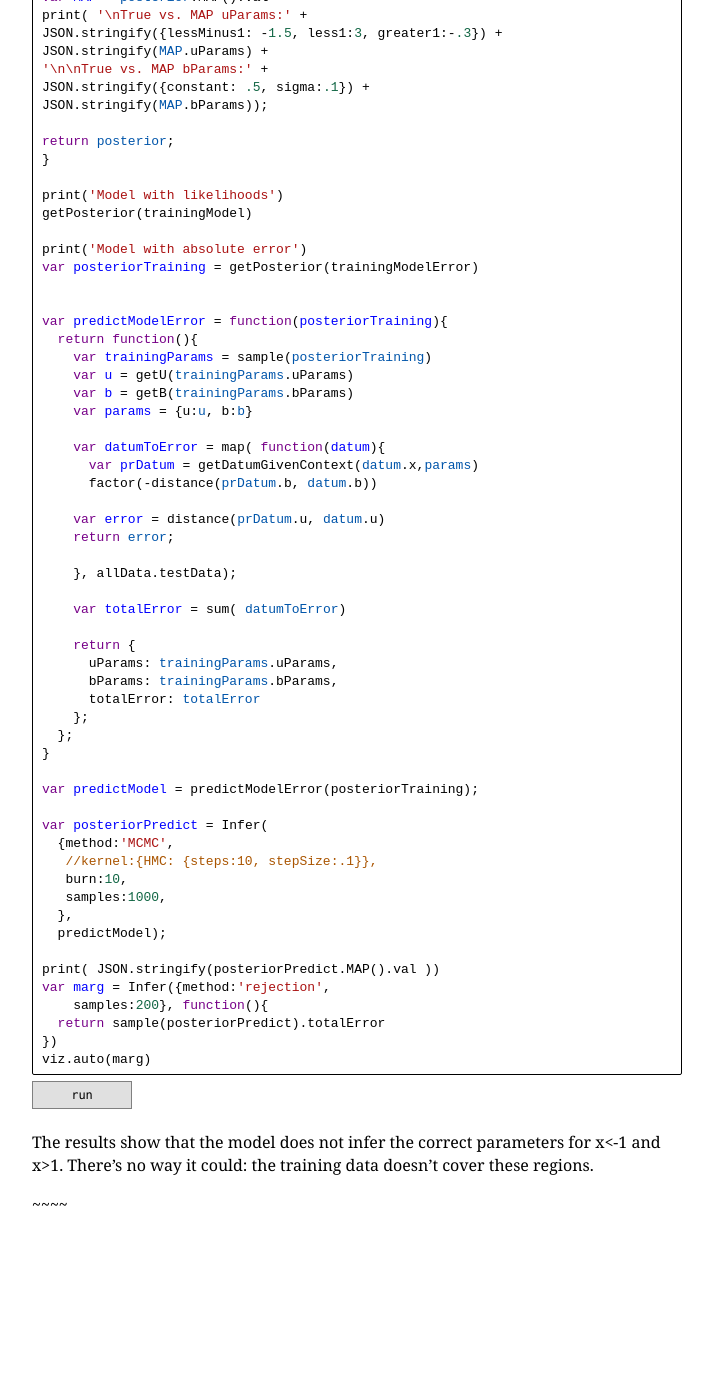
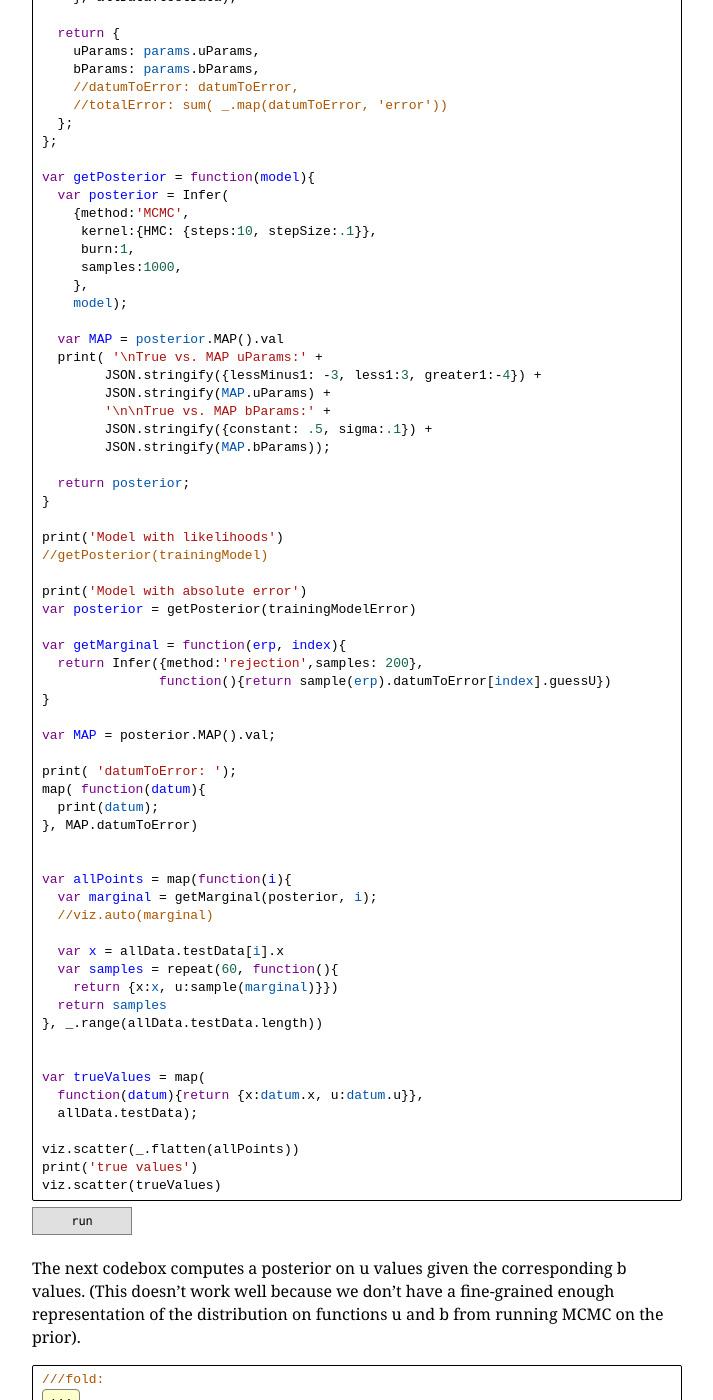
Before and after one commit to stuhlmueller/connoisseur, a Jekyll site: the page built from models/99-model1.md, in a window 1280 px wide and 1400 px high, scrolled down 4722 px. Shown: the whole window, without its empty margins (26-739 px from the left). Built offline with Jekyll 4.4.1, drawn with Linux system fonts in a browser that asks for light colours; nearby versions of some CDN libraries; a script that is not in the unit is left out; before the commit the page ends 6002 px from its top, so only the background shows below that; some of the changed text lies outside the part shown.

Commit message:
trying to infer the u values from the bs and failing

```diff
--- a/models/99-model1.md
+++ b/models/99-model1.md
@@ -186,15 +186,17 @@
 
 Putting everything together, we do inference on the training set to learn the parameters of u and b. We first do this using likelihoods (via `score`) and then we do this using an error function.
 
+
+
 ~~~~
 ///fold:
 
 var u = function(x){
 
   var getCoefficient = function(x){
-    if (x<-1){return -1.5}
+    if (x<-1){return -3}
     if (x<1){return 3}
-    if (x>=1){return -.3}
+    if (x>=1){return -4}
   }
 
   return Gaussian({mu:getCoefficient(x)*x, sigma:.1})
@@ -243,7 +245,7 @@
   var trainingPrior = function(){return sample(Uniform({a:-.5, b:.5}));}
   var trainingData = generateData(numberTrainingData, trainingPrior)
 
-  var testPrior = function(){return sample(Uniform({a:-1.5, b:1.5}));}
+  var testPrior = function(){return sample(Uniform({a:-2, b:2}));}
   var testData = generateData(numberTestData, testPrior)
 
   var displayData = function(trainingData, testData){
@@ -263,7 +265,7 @@
           testData: testData};
 };
 
-var allData = getAllData(10, 20, trueParams);
+var allData = getAllData(15, 20, trueParams);
 
 
 
@@ -322,6 +324,14 @@
 
 
 var distance = function(x,y){return Math.abs(x-y)};
+var factorBValues = false;
+
+
+// Currently this is not working. Double check
+// that MAP estimate of parameters is working
+// properly as a performance measure. Think more
+// about what might be going wrong. (Can reduce
+// number of data points, try SMC or variational).
 
 var trainingModelError = function(){
   var params = priorParams();
@@ -332,41 +342,89 @@
     factor(-error)
   }, allData.trainingData);
 
+
+  var datumToError = map( function(datum){
+      var predictDatum = getDatumGivenContext(datum.x, params)
+
+      if (factorBValues){factor(-distance(predictDatum.b, datum.b))}
+
+      //var error = distance(predictDatum.u, datum.u)
+      //return {x:datum.x, guessU: predictDatum.u, u: datum.u, error:error};
+    }, allData.testData);
+
   return {
     uParams: params.uParams,
     bParams: params.bParams,
+    //datumToError: datumToError,
+    //totalError: sum( _.map(datumToError, 'error'))
   };
 };
 
 var getPosterior = function(model){
+  var posterior = Infer(
+    {method:'MCMC',
+     kernel:{HMC: {steps:10, stepSize:.1}},
+     burn:1,
+     samples:1000,
+    },
+    model);
 
-    var posterior = Infer(
-        {method:'MCMC',
-   kernel:{HMC: {steps:10, stepSize:.1}},
-   burn:1,
-   samples:1000,
-  },
-  model);
+  var MAP = posterior.MAP().val
+  print( '\nTrue vs. MAP uParams:' +
+        JSON.stringify({lessMinus1: -3, less1:3, greater1:-4}) +
+        JSON.stringify(MAP.uParams) +
+        '\n\nTrue vs. MAP bParams:' +
+        JSON.stringify({constant: .5, sigma:.1}) +
+        JSON.stringify(MAP.bParams));
 
-var MAP = posterior.MAP().val
-print( '\nTrue vs. MAP uParams:' +
-JSON.stringify({lessMinus1: -1.5, less1:3, greater1:-.3}) +
-JSON.stringify(MAP.uParams) +
-'\n\nTrue vs. MAP bParams:' +
-JSON.stringify({constant: .5, sigma:.1}) +
-JSON.stringify(MAP.bParams));
-
-return posterior;
+  return posterior;
 }
 
 print('Model with likelihoods')
-getPosterior(trainingModel)
+//getPosterior(trainingModel)
 
 print('Model with absolute error')
-var posteriorTraining = getPosterior(trainingModelError)
+var posterior = getPosterior(trainingModelError)
+
+var getMarginal = function(erp, index){
+  return Infer({method:'rejection',samples: 200},
+               function(){return sample(erp).datumToError[index].guessU})
+}
+
+var MAP = posterior.MAP().val;
+
+print( 'datumToError: ');
+map( function(datum){
+  print(datum);
+}, MAP.datumToError)
 
 
-var predictModelError = function(posteriorTraining){
+var allPoints = map(function(i){
+  var marginal = getMarginal(posterior, i);
+  //viz.auto(marginal)
+
+  var x = allData.testData[i].x
+  var samples = repeat(60, function(){
+    return {x:x, u:sample(marginal)}})
+  return samples
+}, _.range(allData.testData.length))
+
+
+var trueValues = map(
+  function(datum){return {x:datum.x, u:datum.u}},
+  allData.testData);
+
+viz.scatter(_.flatten(allPoints))
+print('true values')
+viz.scatter(trueValues)
+
+~~~~
+
+The next codebox computes a posterior on u values given the corresponding b values. (This doesn't work well because we don't have a fine-grained enough representation of the distribution on functions u and b from running MCMC on the prior).
+
+~~~~
+///fold:
+var predictModelError = function(posteriorTraining, factorBValues){
   return function(){
     var trainingParams = sample(posteriorTraining)
     var u = getU(trainingParams.uParams)
@@ -374,42 +432,90 @@
     var params = {u:u, b:b}
 
     var datumToError = map( function(datum){
-      var prDatum = getDatumGivenContext(datum.x,params)
-      factor(-distance(prDatum.b, datum.b))
+      var predictDatum = getDatumGivenContext(datum.x, params)
 
-    var error = distance(prDatum.u, datum.u)
-    return error;
+      if (factorBValues){
+        factor(-distance(predictDatum.b, datum.b))
+      }
 
+      var error = distance(predictDatum.u, datum.u)
+      return {x:datum.x, guessU: predictDatum.u, u: datum.u, error:error};
     }, allData.testData);
 
-    var totalError = sum( datumToError)
+    var totalError = sum( _.map(datumToError, 'error'));
 
     return {
       uParams: trainingParams.uParams,
       bParams: trainingParams.bParams,
+      datumToError: datumToError,
       totalError: totalError
     };
   };
 }
 
-var predictModel = predictModelError(posteriorTraining);
+var runPosteriorPrediction = function(model){
 
-var posteriorPredict = Infer(
-  {method:'MCMC',
-   //kernel:{HMC: {steps:10, stepSize:.1}},
-   burn:10,
-   samples:1000,
-  },
-  predictModel);
+  var posteriorPredict = Infer(
+    {method:'MCMC',
+     kernel:{HMC: {steps:10, stepSize:.1}},
+     burn:20,
+     samples:2000,
+    },
+    model);
 
-print( JSON.stringify(posteriorPredict.MAP().val ))
-var marg = Infer({method:'rejection',
-    samples:200}, function(){
-  return sample(posteriorPredict).totalError
-})
-viz.auto(marg)
+
+  print( 'MAP totalError: ' +
+        JSON.stringify(posteriorPredict.MAP().val.totalError ))
+
+
+  var getMarginal = function(erp, index){
+  return Infer({
+    method:'rejection',
+    samples: 200},
+               function(){
+    return sample(erp).datumToError[index].guessU
+  })
+  }
+
+  var MAP = posteriorPredict.MAP().val;
+
+  print( 'datumToError: ');
+  map( function(datum){
+    print(datum);
+  }, MAP.datumToError)
+
+
+  var allPoints = map(function(i){
+    var marginal = getMarginal(posteriorPredict, i);
+  //viz.auto(marginal)
+
+    var x = allData.testData[i].x
+    var samples = repeat(60, function(){
+      return {x:x, u:sample(marginal)}})
+    return samples
+  }, _.range(allData.testData.length))
+
+
+  var trueValues = map(
+    function(datum){
+      return {x:datum.x, u:datum.u}},
+    allData.testData);
+
+  viz.scatter(_.flatten(allPoints))
+  print('true values')
+  viz.scatter(trueValues)
+}
+
+var predictModelFactorBValues = predictModelError(posteriorTraining,true);
+runPosteriorPrediction(predictModelFactorBValues)
+
+var predictModelNoBValues = predictModelError(posteriorTraining,false);
+runPosteriorPrediction(predictModelNoBValues)
+///
 
 ~~~~
+
+
 
 
 The results show that the model does not infer the correct parameters for x<-1 and x>1. There's no way it could: the training data doesn't cover these regions.
```
